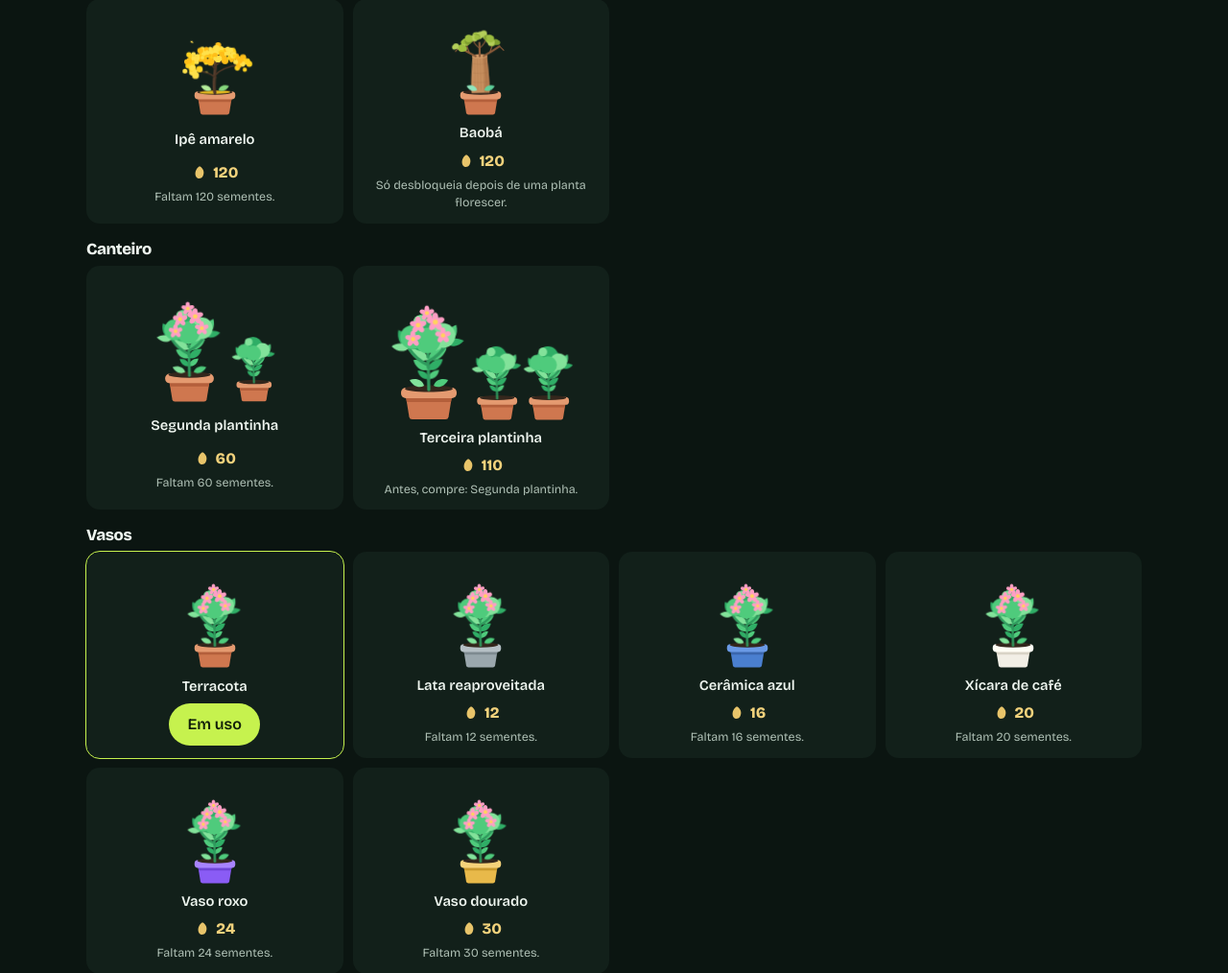
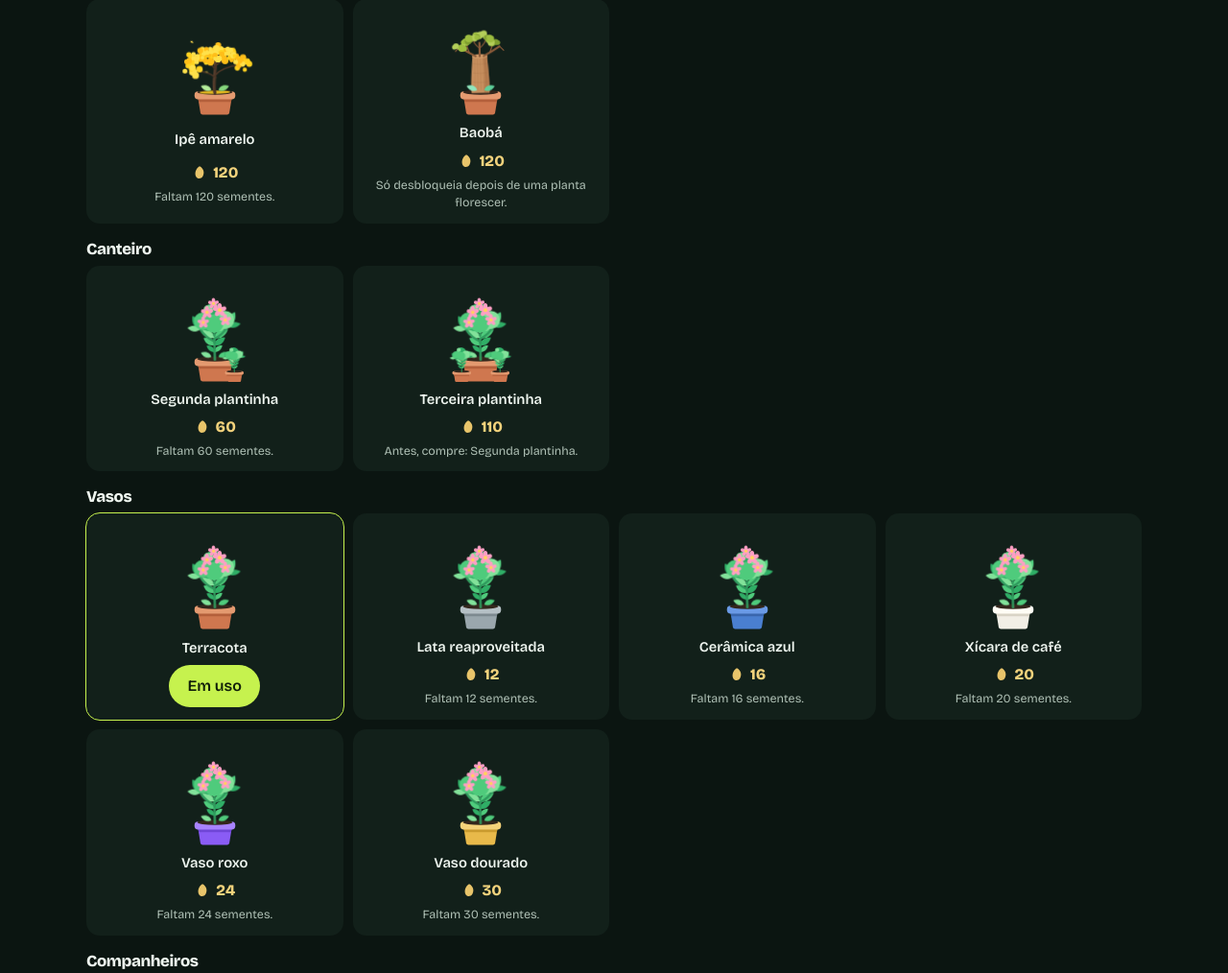
Before and after one commit to malafisor-arthurloyola/StreakScrumForest, a Flask app: page /eu in a window 1280 px wide; the page is wider, and only the part inside the window is pictured. Shown: the part 1265-2279 px from the top of that part at 96% size. Run offline with Flask 3, Linux system fonts and the light colour scheme; the visitor is signed in with stand-in values (Sample User, id 1); data comes from the database, SQL or seed files in the repository; data that the repository does not hold is empty.

Commit message:
Planta principal nao encolhe mais com plantas extras: extras viram vasinhos sobrepostos na frente do vaso
Desde os cartoes iguais do canteiro, a largura do cartao era dividida entre a principal e as extras,
e a principal de quem tinha duas extras ficava com cerca de metade do tamanho. Agora a principal
ocupa sempre a largura toda e as extras ficam por cima, a primeira no canto direito e a segunda no
esquerdo. Vale para o canteiro, o perfil, o /eu e a loja.

Co-Authored-By: Claude Opus 5.5 <noreply@anthropic.com>
Claude-Session: https://claude.ai/code/session_011k3yhmRpB3YRdT2xLe6MfG

```diff
--- a/static/style.css
+++ b/static/style.css
@@ -821,10 +821,13 @@ input.input-nome:hover, input.input-nome:focus { background: var(--s2); }
 .planta[data-vaso="pixel"] { --vaso: #8a5cf5; --vaso-2: #6f46d6; --borda: #a883ff; }
 .planta[data-vaso="dourado"] { --vaso: #e8b94a; --vaso-2: #c99a2e; --borda: #f5d27a; }
 
-.vasos { display: flex; align-items: flex-end; justify-content: center; width: 100%; }
-.vaso-principal { flex: 1 1 0; min-width: 0; }
-.vaso-extra { flex: 0.72 1 0; min-width: 0; margin-left: -14%; position: relative; z-index: 1; }
-.vaso-principal { position: relative; z-index: 2; }
+/* A principal ocupa sempre a largura toda: comprar uma extra nunca a encolhe. As extras sao
+   vasinhos menores sobrepostos na frente do vaso, a 1a no canto direito e a 2a no esquerdo. */
+.vasos { position: relative; width: 100%; }
+.vaso-principal { position: relative; z-index: 1; }
+.vaso-extra { position: absolute; bottom: 0; width: 46%; z-index: 2; pointer-events: none; }
+.vaso-extra:nth-child(2) { right: 4%; }
+.vaso-extra:nth-child(3) { left: 4%; }
 .vasos .planta { width: 100%; }
 
 .mov-joaninha { animation: anda 6s ease-in-out infinite alternate; }
```
